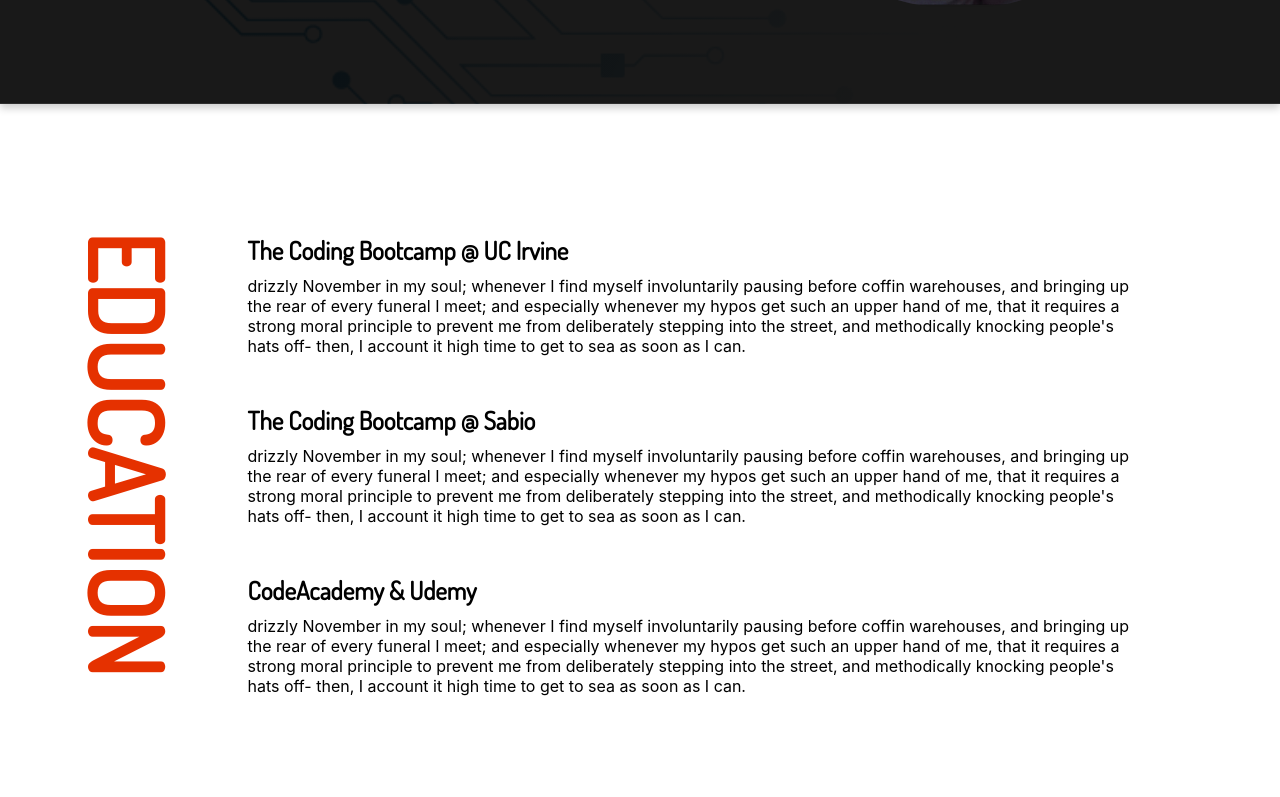
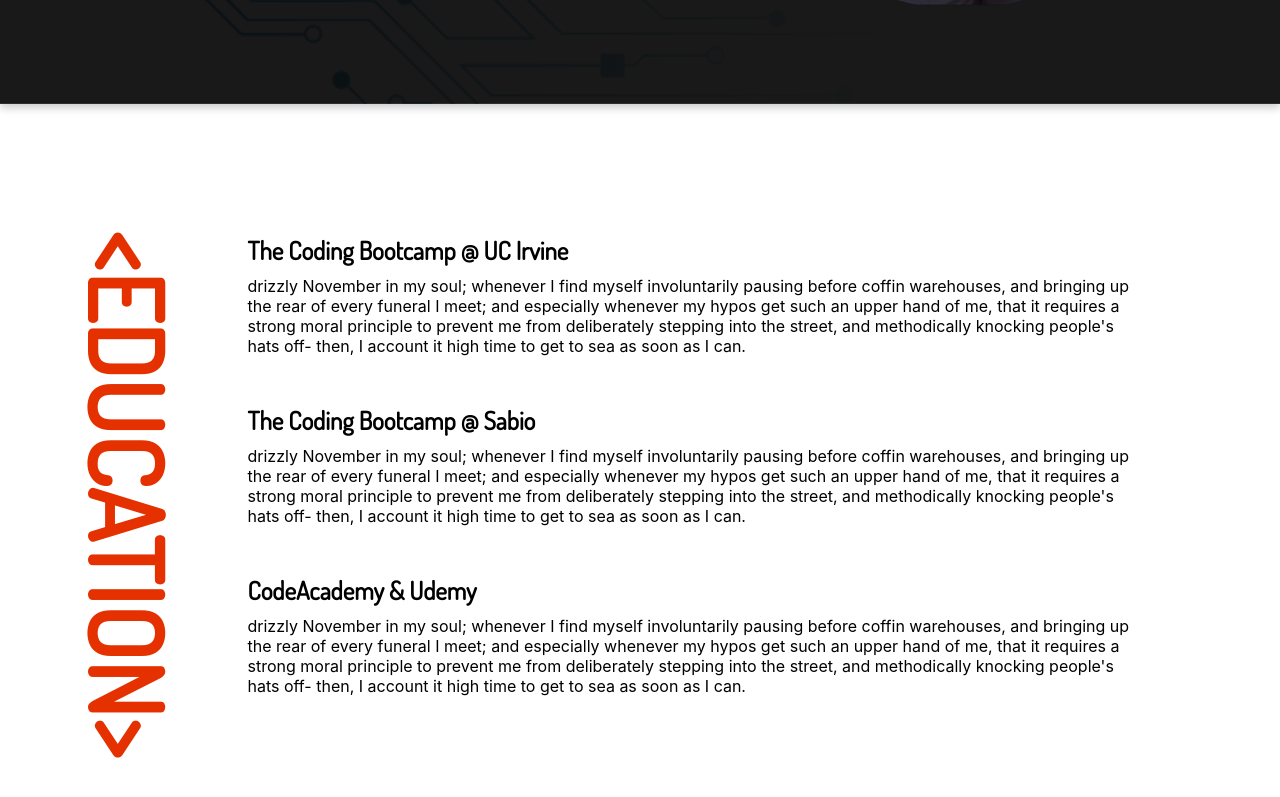
Before and after one commit to rcortez1775/NewPortfolio2019, a React (Create React App) app: page /about in a window 1280 px wide. Shown: the part 555-1352 px from the top of the page. Built offline with nearby package versions, Linux system fonts and the light colour scheme.

Commit message:
updated about me page

```diff
--- a/src/components/about/about.js
+++ b/src/components/about/about.js
@@ -24,7 +24,7 @@
                 <div>
                 <main className="main">
                     <div class="moby">
-                        <h2 className="myEdu">EDUCATION</h2>
+                        <h2 className="myEdu">&lt;EDUCATION&gt;</h2>
                         <p className="eduTitle">The Coding Bootcamp @ UC Irvine</p>
                         <p>drizzly November in my soul; whenever I find myself involuntarily pausing before coffin warehouses, and bringing up the rear of every funeral I meet; and especially whenever my hypos get such an upper hand of me, that it requires a strong moral principle to prevent me from deliberately stepping into the street, and methodically knocking people's hats off- then, I account it high time to get to sea as soon as I can.</p>
                         <p className="eduTitle">The Coding Bootcamp @ Sabio</p>
```
